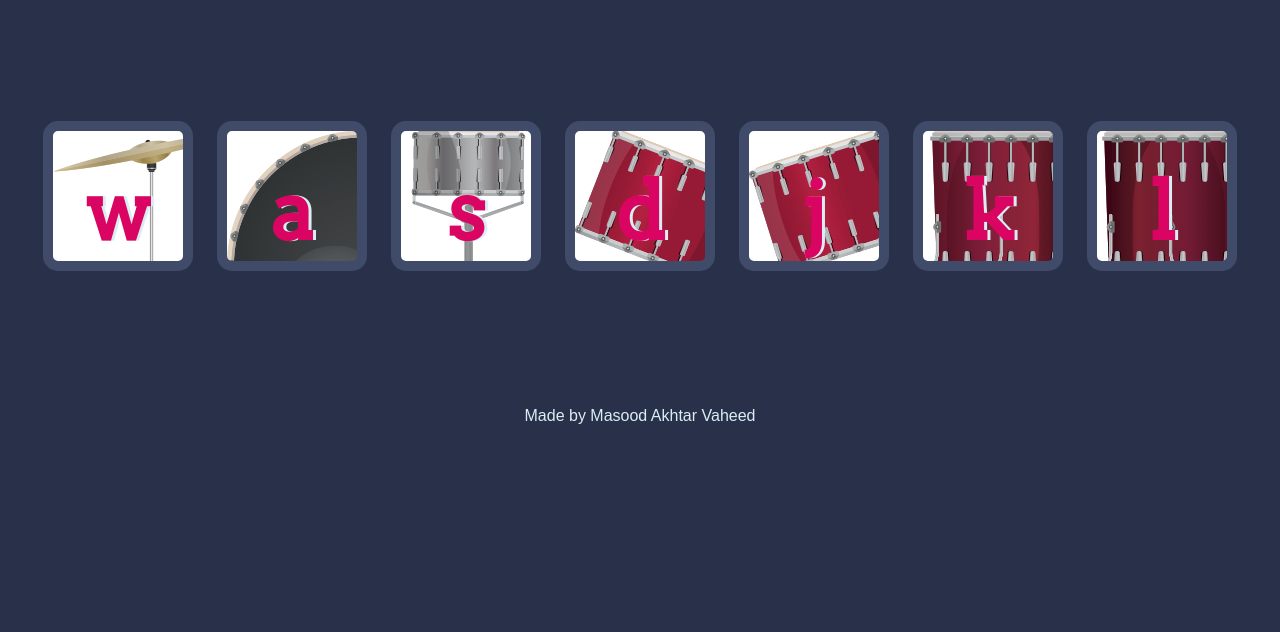
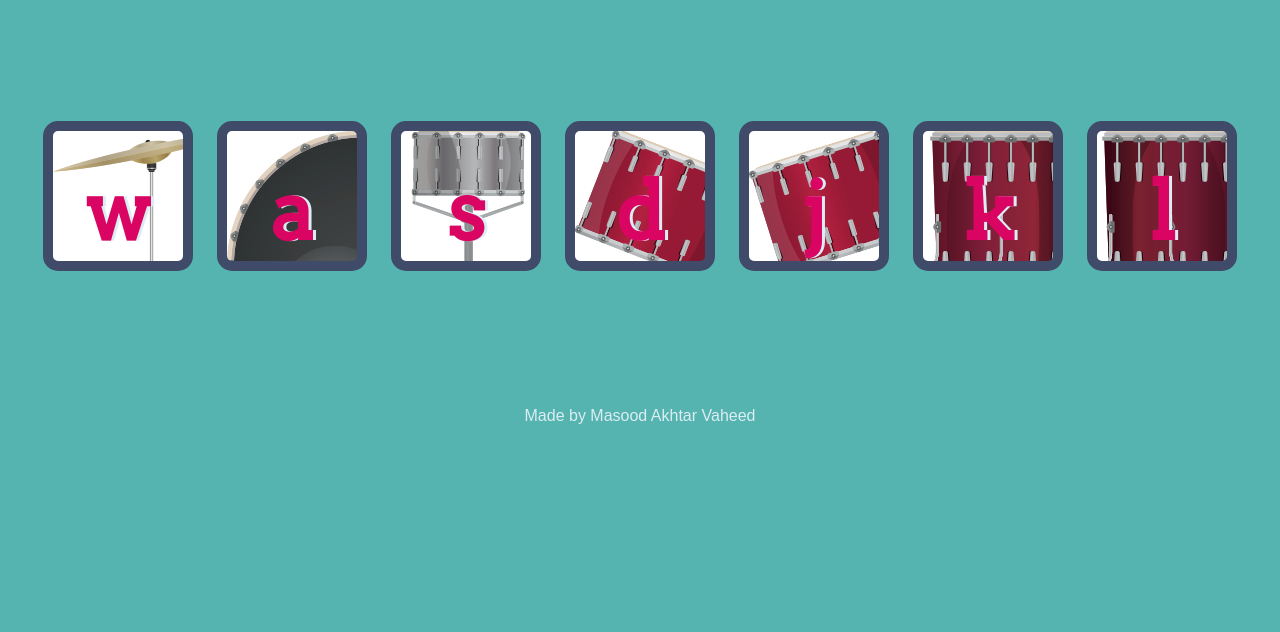
Before and after one commit to vaheedsk36/Virtual-Drum, a plain HTML site: page index.html in a window 1280 px wide. Shown: the part 168-800 px from the top of the page. Drawn offline with Linux system fonts and the light colour scheme.

Commit message:
Update styles.css

```diff
--- a/styles.css
+++ b/styles.css
@@ -1,6 +1,6 @@
 body {
   text-align: center;
-  background-color: #283149;
+  background-color: #55b4b0;
 }
 
 h1 {
```
